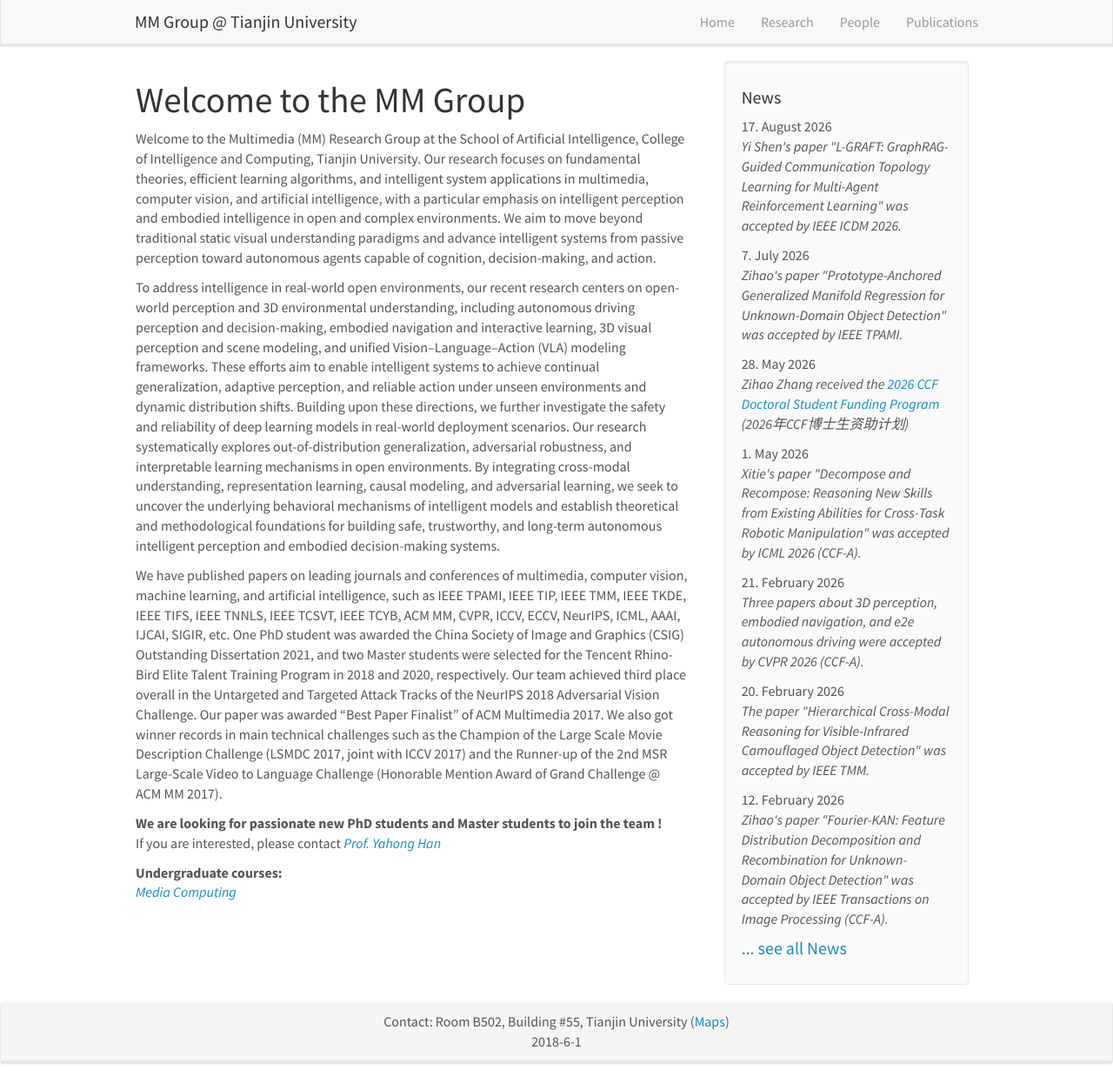
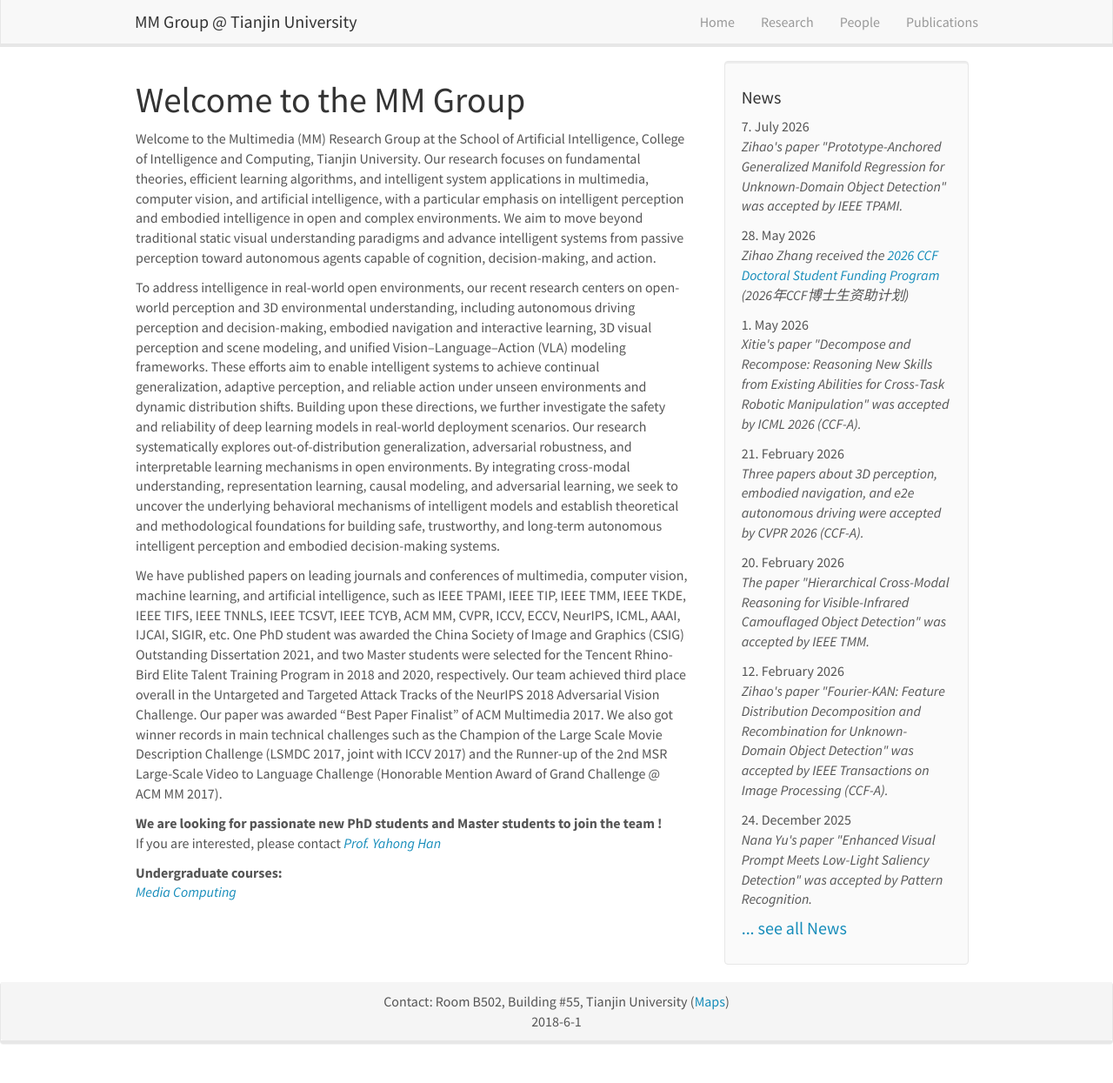
Before and after one commit to tjumm/tjumm.github.io, a Jekyll site: the page built from _pages/home.md, in a window 1280 px wide and 1245 px high. Shown: the whole window at 87% size. Built offline with Jekyll 4.4.1, drawn with Linux system fonts in a browser that asks for light colours; comment, search, counter and statistics services are not loaded.

Commit message:
Update news.yml

```diff
--- a/_data/news.yml
+++ b/_data/news.yml
@@ -1,5 +1,3 @@
-- date: 17. August 2026
-  headline: "Yi Shen's paper \"L-GRAFT: GraphRAG-Guided Communication Topology Learning for Multi-Agent Reinforcement Learning\" was accepted by IEEE ICDM 2026."
 
 - date: 7. July 2026
   headline: "Zihao's paper \"Prototype-Anchored Generalized Manifold Regression for Unknown-Domain Object Detection\" was accepted by IEEE TPAMI."
```
